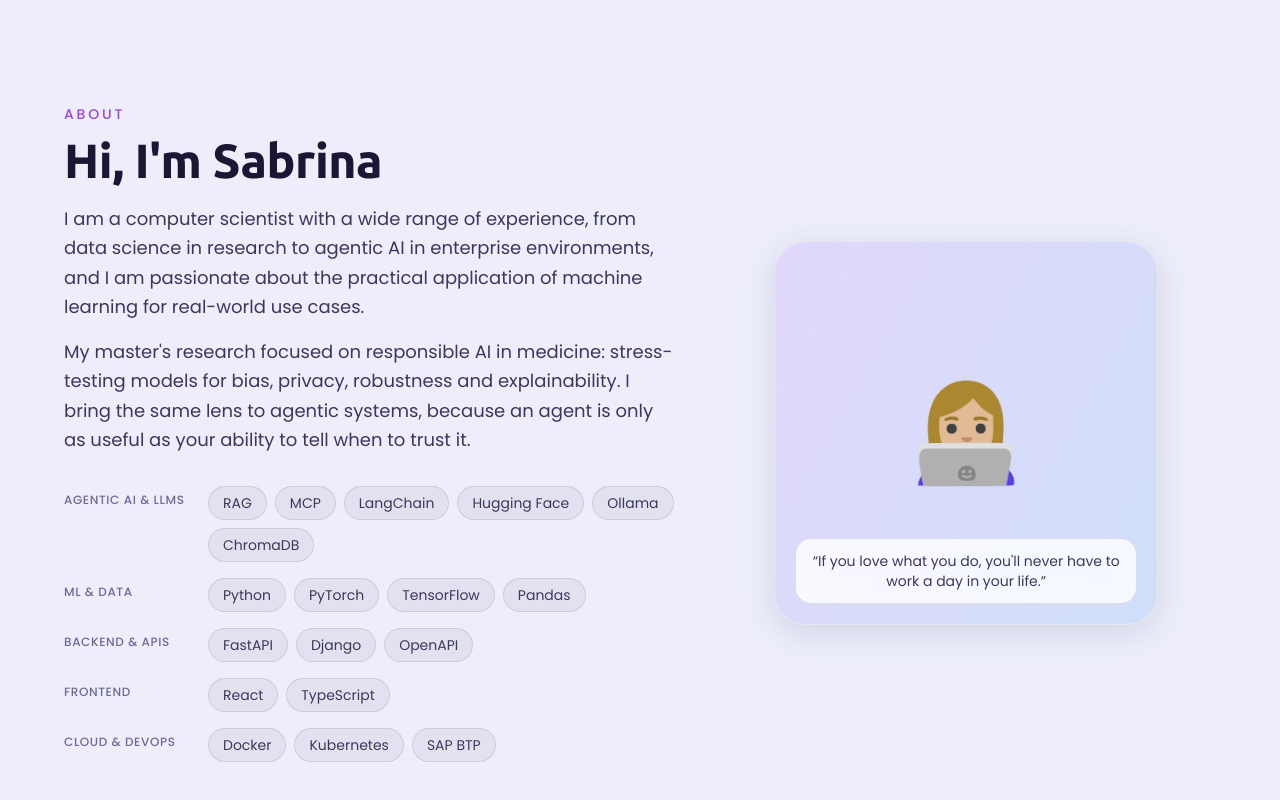
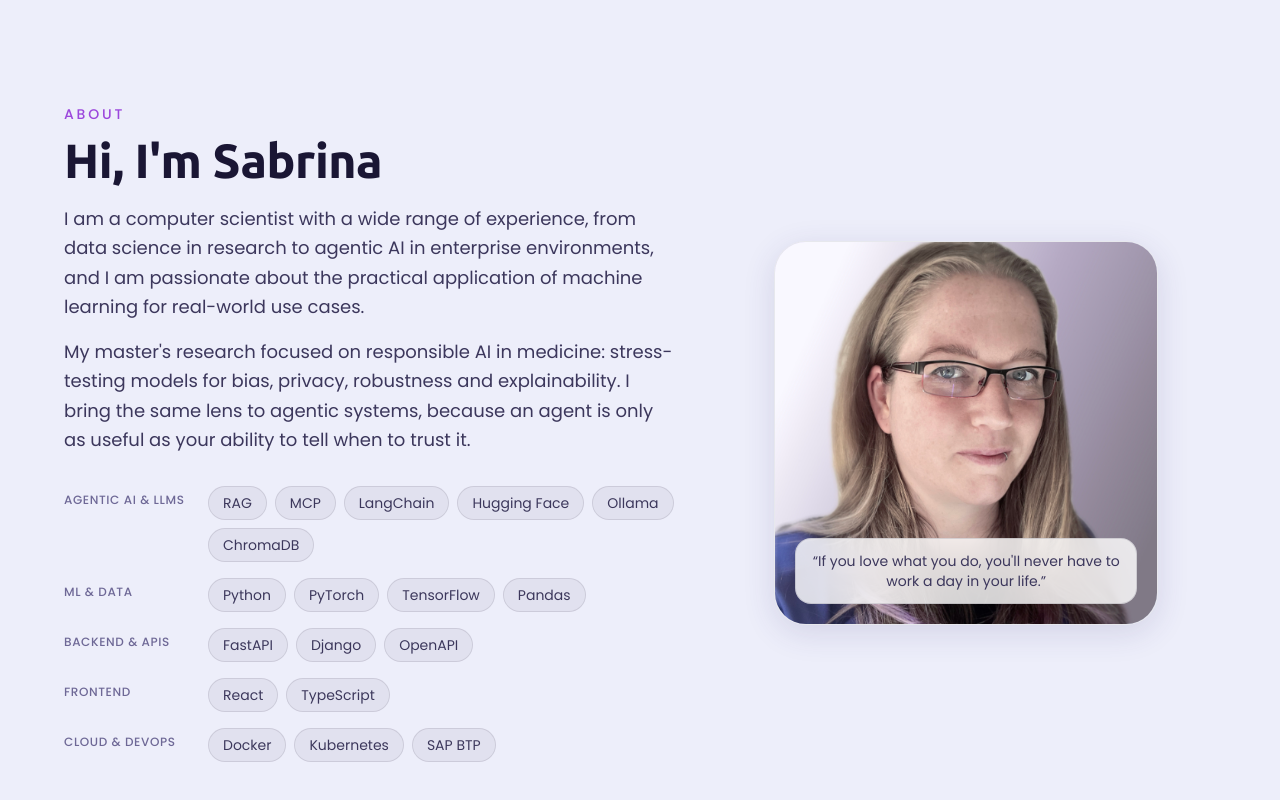
Before and after one commit to sabrinahartung/sabrinahartung.github.io, a React (Vite) app: page / in a window 1280 px wide. Shown: the part 1808-2608 px from the top of the page. Built offline with nearby package versions, Linux system fonts and the light colour scheme.

Commit message:
add portrait

```diff
--- a/src/components/About.tsx
+++ b/src/components/About.tsx
@@ -1,4 +1,5 @@
 import { useReveal } from "../hooks/useReveal";
+import { asset } from "../lib/asset";
 
 const skillGroups = [
   {
@@ -79,7 +80,17 @@ export default function About() {
         <div className="reveal" style={{ transitionDelay: "160ms" }}>
           <div className="glass relative mx-auto grid aspect-square max-w-sm place-items-center overflow-hidden rounded-[2rem] p-6">
             <div className="absolute inset-0 bg-brand-gradient opacity-20" />
-            <div className="animate-float text-8xl">👩🏼‍💻</div>
+            {/* Directly inside the card (which is `relative`): a transformed
+                wrapper, e.g. animate-float, would become the containing block
+                and collapse the absolutely positioned image to 0×0. */}
+            <img
+              src={asset("projects/sabrina_portrait_2026_small.jpg")}
+              alt="Portrait of Sabrina Hartung"
+              width={1000}
+              height={1000}
+              loading="lazy"
+              className="absolute inset-0 h-full w-full object-cover"
+            />
             <div className="glass-strong absolute bottom-5 left-5 right-5 rounded-2xl px-4 py-3 text-center text-sm text-mist">
               “If you love what you do, you'll never have to work a day in your life.”
             </div>
```
Also changed, not shown: public/projects/sabrina_portrait_2026_small.jpg (added).
